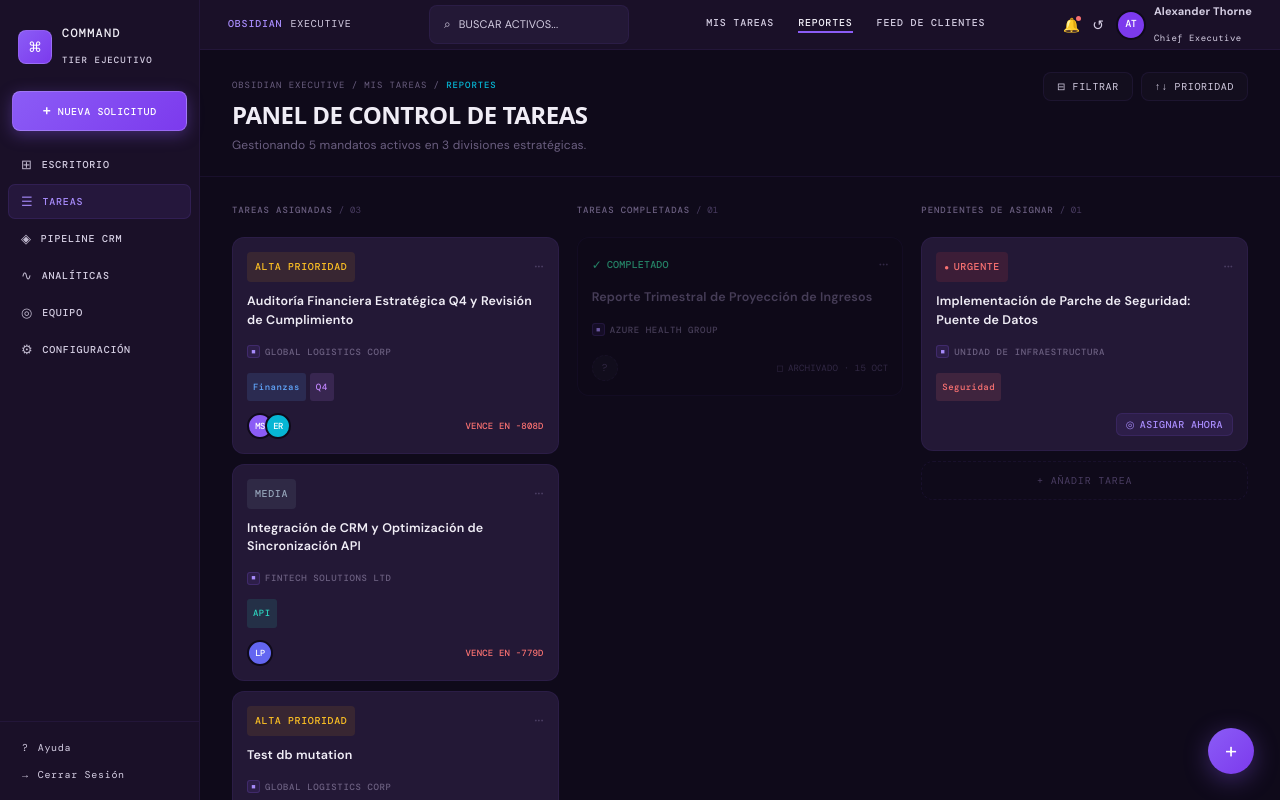
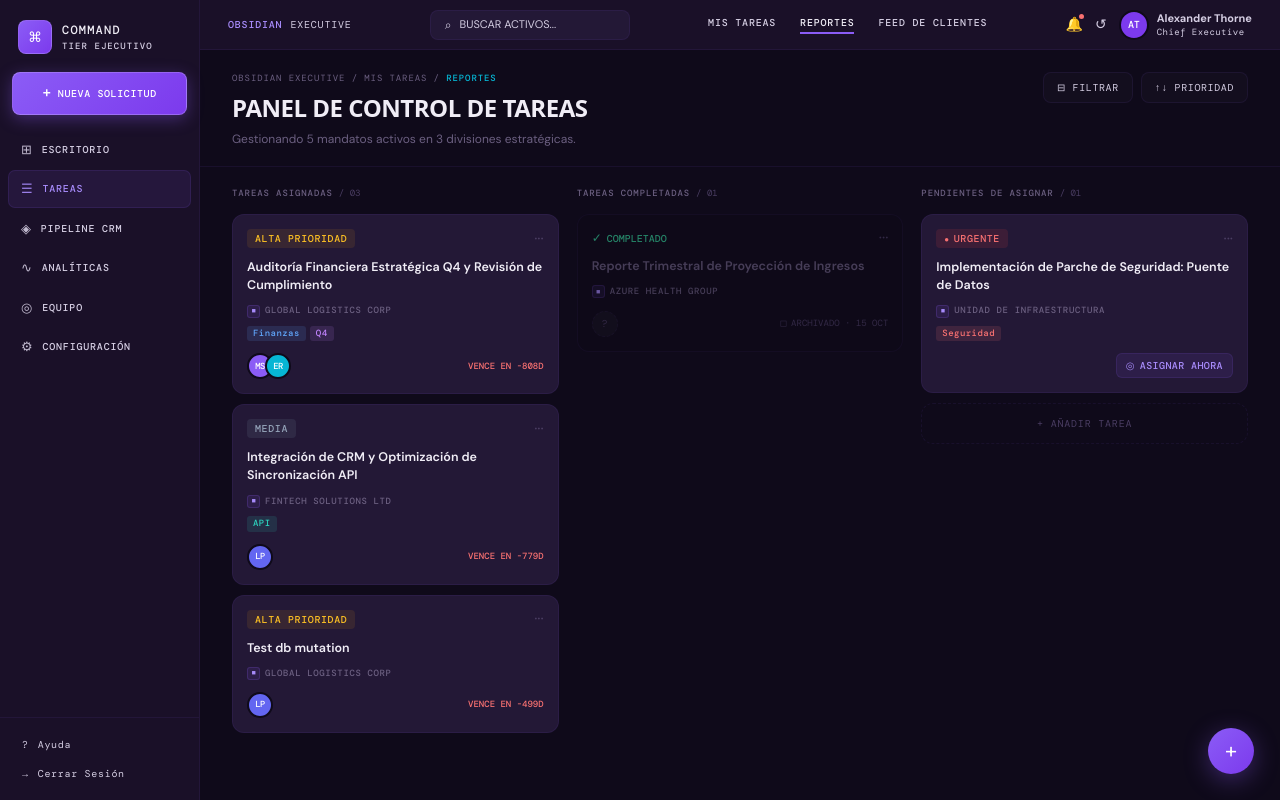
Before and after one commit to SergioE-ASY/Gestor-de-flujo-de-trabajo, a React (Vite) app in the folder Frontend/: page / in a window 1280 px wide. Built offline with nearby package versions, Linux system fonts and the light colour scheme; data requests are answered from the project's data file; a web font is replaced by a local one.

Commit message:
feat: Tailwind added, colors and style changed

```diff
--- a/Frontend/package.json
+++ b/Frontend/package.json
@@ -11,8 +11,10 @@
     "preview": "vite preview"
   },
   "dependencies": {
+    "@tailwindcss/vite": "^4.2.2",
     "react": "^19.2.4",
-    "react-dom": "^19.2.4"
+    "react-dom": "^19.2.4",
+    "tailwindcss": "^4.2.2"
   },
   "devDependencies": {
     "@babel/core": "^7.29.0",
--- a/Frontend/src/index.css
+++ b/Frontend/src/index.css
@@ -1,53 +1,159 @@
+@import "tailwindcss";
+
+/* --- Custom Theme Variables --- */
+@layer base {
+  :root {
+    /* Colores de acento — Modo Claro (Turquesas más vivos pero legibles) */
+    --accent-primary: #00BCCD; /* Cyan/Turquesa vibrante */
+    --accent-primary-hover: #0098A6;
+    --accent-primary-light: rgba(0, 188, 205, 0.1);
+    --accent-secondary: #94A3B8; /* Gris pizarra metálico */
+    --accent-secondary-hover: #64748B;
+    --accent-secondary-light: rgba(148, 163, 184, 0.08);
+
+    /* Gradientes de marca (Más eléctricos) */
+    --accent-gradient: linear-gradient(135deg, #CFFAFE 0%, #00BCCD 40%, #0891B2 100%);
+    --accent-gradient-warm: linear-gradient(135deg, #F8FAFC 0%, #94A3B8 100%);
+    --accent-gradient-mixed: linear-gradient(135deg, #00BCCD 0%, #0EA5E9 50%, #94A3B8 100%);
+
+    /* ─── Light Mode ─── */
+    --background: #FFFFFF;
+    --background-secondary: #F8FAFC;
+    --background-tertiary: #F1F5F9;
+    --foreground: #020617;
+    --foreground-secondary: #475569;
+    --foreground-muted: #94A3B8;
+    --border: #E2E8F0;
+    --border-hover: #CBD5E1;
+    --ring: #00BCCD;
+    --input-bg: #FFFFFF;
+    --card-bg: #FFFFFF;
+    --card-hover: #F8FAFC;
+    --sidebar-bg: #F8FAFC;
+    --sidebar-hover: #F1F5F9;
+    --sidebar-active: rgba(0, 188, 205, 0.08);
+    --sidebar-active-text: #0098A6;
+    --header-bg: #F8FAFC;
+    --shadow-sm: 0 1px 2px rgba(0, 0, 0, 0.04);
+    --shadow-md: 0 2px 8px -2px rgba(0, 0, 0, 0.08), 0 1px 2px -1px rgba(0, 0, 0, 0.04);
+    --shadow-lg: 0 8px 24px -4px rgba(0, 0, 0, 0.08), 0 2px 6px -2px rgba(0, 0, 0, 0.04);
+
+    /* Colores semánticos — Light */
+    --color-success-bg: #F0FDF4;
+    --color-success-text: #166534;
+    --color-warning-bg: #FFFBEB;
+    --color-warning-text: #92400E;
+    --color-danger-bg: #FEF2F2;
+    --color-danger-text: #991B1B;
+    --color-info-bg: #ECFEFF;
+    --color-info-text: #0891B2;
+
+    --font-heading: 'Montserrat', system-ui, 'Segoe UI', Roboto, sans-serif;
+    --font-sans: 'Inter', system-ui, 'Segoe UI', Roboto, sans-serif;
+  }
+
+  .dark {
+    /* ─── Dark Mode (Tonos neón/chillones basados en la imagen) ─── */
+    --accent-primary: #00E5FF; /* Cyan neón muy chillón y tecnológico */
+    --accent-primary-hover: #66FFFF; /* Brillo extra al hacer hover */
+    --accent-primary-light: rgba(0, 229, 255, 0.15); /* Fondo sutil más visible */
+    --accent-secondary: #CBD5E1;
+    --accent-secondary-hover: #F1F5F9;
+    --accent-secondary-light: rgba(203, 213, 225, 0.10);
+
+    /* Gradiente mucho más contrastado y brillante */
+    --accent-gradient: linear-gradient(135deg, #E0FFFF 0%, #00E5FF 50%, #005C66 100%);
+    --accent-gradient-warm: linear-gradient(135deg, #94A3B8 0%, #CBD5E1 100%);
+    --accent-gradient-mixed: linear-gradient(135deg, #00E5FF 0%, #00BFFF 40%, #CBD5E1 100%);
+
+    /* Fondos negros profundos para hacer resaltar el neón */
+    --background: #000e12;
+    --background-secondary: #0A0F14;
+    --background-tertiary: #131B24;
+    --foreground: #F8FAFC;
+    --foreground-secondary: #94A3B8;
+    --foreground-muted: #475569;
+    --border: #1E293B;
+    --border-hover: #334155;
+    --ring: #00E5FF; /* Foco brillante */
+    --input-bg: #0A0F14;
+    --card-bg: #0A0F14;
+    --card-hover: #131B24;
+    --sidebar-bg: #05080A;
+    --sidebar-hover: #0A0F14;
+    --sidebar-active: rgba(0, 229, 255, 0.12);
+    --sidebar-active-text: #00E5FF;
+    --header-bg: #05080A;
+    --shadow-sm: 0 1px 2px rgba(0, 0, 0, 0.6);
+    --shadow-md: 0 2px 8px -2px rgba(0, 0, 0, 0.7), 0 1px 2px -1px rgba(0, 0, 0, 0.6);
+    --shadow-lg: 0 8px 24px -4px rgba(0, 0, 0, 0.8), 0 2px 6px -2px rgba(0, 0, 0, 0.7);
+
+    /* Colores semánticos — Dark */
+    --color-success-bg: rgba(34, 197, 94, 0.10);
+    --color-success-text: #4ADE80;
+    --color-warning-bg: rgba(234, 179, 8, 0.10);
+    --color-warning-text: #FACC15;
+    --color-danger-bg: rgba(239, 68, 68, 0.10);
+    --color-danger-text: #F87171;
+    --color-info-bg: rgba(0, 229, 255, 0.10);
+    --color-info-text: #00E5FF;
+  }
+}
+
+/* --- Tailwind Theme Extension --- */
+@theme inline {
+  --color-background: var(--background);
+  --color-background-secondary: var(--background-secondary);
+  --color-background-tertiary: var(--background-tertiary);
+  --color-foreground: var(--foreground);
+  --color-foreground-secondary: var(--foreground-secondary);
+  --color-foreground-muted: var(--foreground-muted);
+  --color-border: var(--border);
+  --color-border-hover: var(--border-hover);
+  --color-ring: var(--ring);
+  --color-input-bg: var(--input-bg);
+  --color-card-bg: var(--card-bg);
+  --color-card-hover: var(--card-hover);
+  --color-sidebar-bg: var(--sidebar-bg);
+  --color-sidebar-hover: var(--sidebar-hover);
+  --color-sidebar-active: var(--sidebar-active);
+  --color-sidebar-active-text: var(--sidebar-active-text);
+
+  /* Colores de acento */
+  --color-accent: var(--accent-primary);
+  --color-accent-hover: var(--accent-primary-hover);
+  --color-accent-light: var(--accent-primary-light);
+  --color-accent-warm: var(--accent-secondary);
+  --color-accent-warm-hover: var(--accent-secondary-hover);
+  --color-accent-warm-light: var(--accent-secondary-light);
+
+  /* Colores legacy adaptados a la nueva marca */
+  --color-easy-orange: var(--accent-secondary);
+  --color-easy-coral: var(--accent-primary);
+  --color-easy-red: #EF4444;
+  --color-easy-green: #22C55E;
+  --color-easy-teal: #00BCCD;
+  --color-easy-blue: #00E5FF;
+
+  /* Font families */
+  --font-heading: var(--font-heading);
+  --font-sans: var(--font-sans);
+}
+
+/* --- Base & Utilities --- */
+* {
+  box-sizing: border-box;
+}
+
 :root {
-  --text: #6b6375;
-  --text-h: #08060d;
-  --bg: #fff;
-  --border: #e5e4e7;
-  --code-bg: #f4f3ec;
-  --accent: #aa3bff;
-  --accent-bg: rgba(170, 59, 255, 0.1);
-  --accent-border: rgba(170, 59, 255, 0.5);
-  --social-bg: rgba(244, 243, 236, 0.5);
-  --shadow:
-    rgba(0, 0, 0, 0.1) 0 10px 15px -3px, rgba(0, 0, 0, 0.05) 0 4px 6px -2px;
-
-  --sans: system-ui, 'Segoe UI', Roboto, sans-serif;
-  --heading: system-ui, 'Segoe UI', Roboto, sans-serif;
-  --mono: ui-monospace, Consolas, monospace;
-
-  font: 18px/145% var(--sans);
-  letter-spacing: 0.18px;
+  font-family: var(--font-sans);
   color-scheme: light dark;
-  color: var(--text);
-  background: var(--bg);
+  color: var(--foreground);
+  background-color: var(--background);
   font-synthesis: none;
   text-rendering: optimizeLegibility;
   -webkit-font-smoothing: antialiased;
   -moz-osx-font-smoothing: grayscale;
-
-  @media (max-width: 1024px) {
-    font-size: 16px;
-  }
-}
-
-@media (prefers-color-scheme: dark) {
-  :root {
-    --text: #9ca3af;
-    --text-h: #f3f4f6;
-    --bg: #16171d;
-    --border: #2e303a;
-    --code-bg: #1f2028;
-    --accent: #c084fc;
-    --accent-bg: rgba(192, 132, 252, 0.15);
-    --accent-border: rgba(192, 132, 252, 0.5);
-    --social-bg: rgba(47, 48, 58, 0.5);
-    --shadow:
-      rgba(0, 0, 0, 0.4) 0 10px 15px -3px, rgba(0, 0, 0, 0.25) 0 4px 6px -2px;
-  }
-
-  #social .button-icon {
-    filter: invert(1) brightness(2);
-  }
 }
 
 #root {
@@ -62,45 +168,55 @@ body {
 }
 
 h1,
-h2 {
-  font-family: var(--heading);
-  font-weight: 500;
-  color: var(--text-h);
+h2,
+h3,
+h4,
+h5,
+h6 {
+  font-family: var(--font-heading);
+  font-weight: 600;
+  color: var(--foreground);
 }
 
 h1 {
   font-size: 56px;
   letter-spacing: -1.68px;
   margin: 32px 0;
-  @media (max-width: 1024px) {
+}
+@media (max-width: 1024px) {
+  h1 {
     font-size: 36px;
     margin: 20px 0;
   }
 }
+
 h2 {
   font-size: 24px;
   line-height: 118%;
   letter-spacing: -0.24px;
   margin: 0 0 8px;
-  @media (max-width: 1024px) {
+}
+@media (max-width: 1024px) {
+  h2 {
     font-size: 20px;
   }
 }
+
 p {
   margin: 0;
 }
 
 code,
 .counter {
-  font-family: var(--mono);
+  font-family: ui-monospace, Consolas, monospace;
   display: inline-flex;
   border-radius: 4px;
-  color: var(--text-h);
+  color: var(--foreground);
 }
 
 code {
   font-size: 15px;
   line-height: 135%;
   padding: 4px 8px;
-  background: var(--code-bg);
+  background-color: var(--background-secondary);
 }
--- a/Frontend/vite.config.ts
+++ b/Frontend/vite.config.ts
@@ -1,10 +1,12 @@
 import { defineConfig } from 'vite'
 import react, { reactCompilerPreset } from '@vitejs/plugin-react'
 import babel from '@rolldown/plugin-babel'
+import tailwindcss from '@tailwindcss/vite'
 
 // https://vite.dev/config/
 export default defineConfig({
   plugins: [
+    tailwindcss(),
     react(),
     babel({ presets: [reactCompilerPreset()] })
   ],
```
Also changed, not shown: 1 other file (tests, documents, lock files or other folders).
